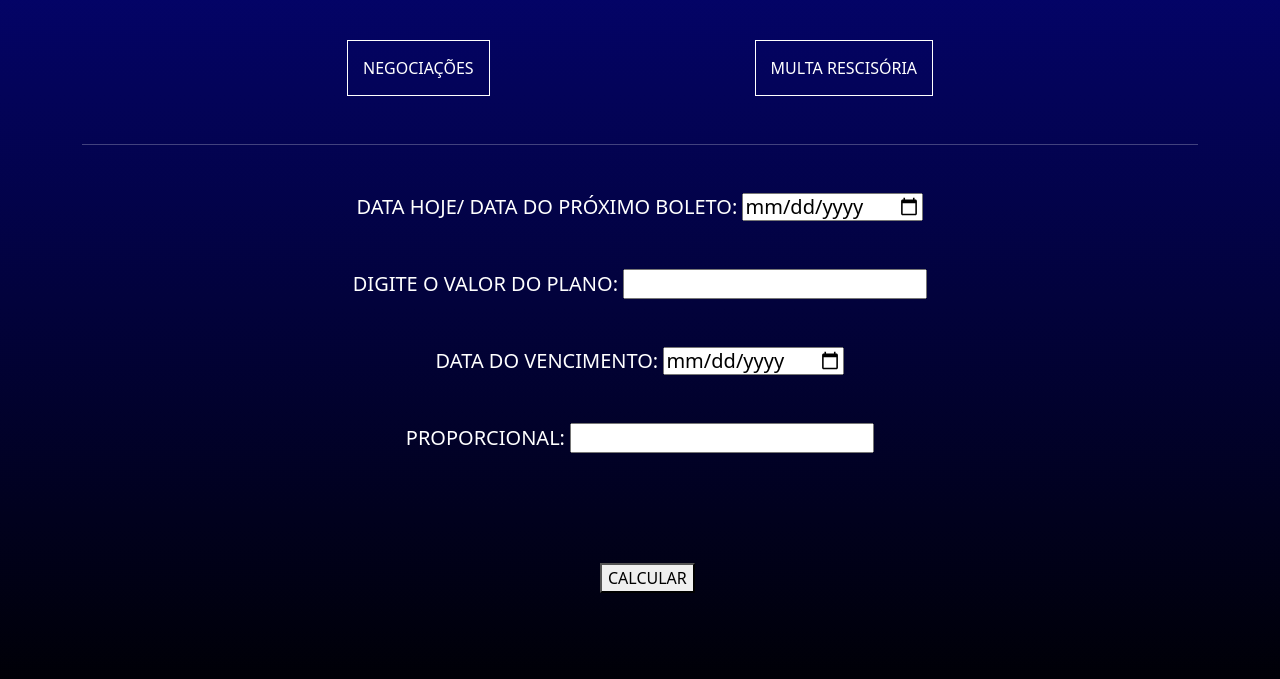
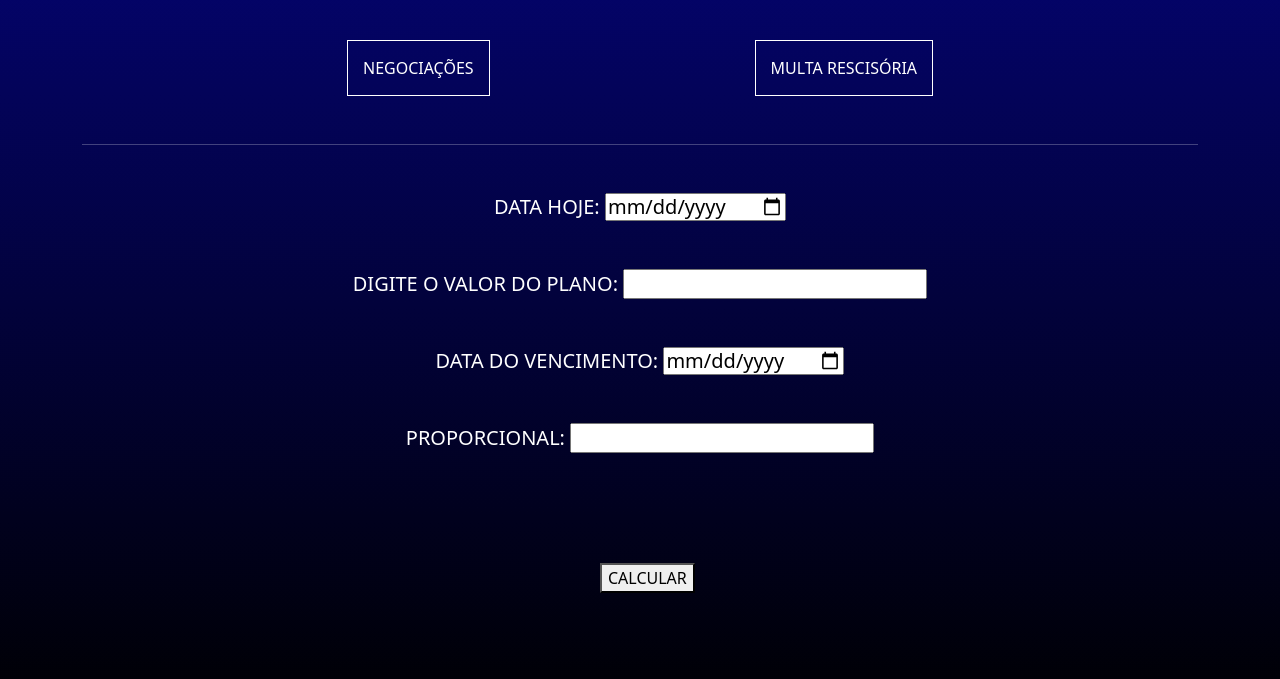
Before and after one commit to fabriciodev28/calculadoradejuros, a plain HTML site: page index.html in a window 1280 px wide. Shown: the part 121-800 px from the top of the page. Drawn offline with nearby package versions, Linux system fonts and the light colour scheme.

Commit message:
Update index.html

```diff
--- a/index.html
+++ b/index.html
@@ -20,7 +20,7 @@
         </div>
 
         <hr class="text-white">
-        <h5 class="text-white mt-5 text-center"> DATA HOJE/ DATA DO PRÓXIMO BOLETO: <input type="date" name="hoje" id="hoje"></h5>
+        <h5 class="text-white mt-5 text-center"> DATA HOJE: <input type="date" name="hoje" id="hoje"></h5>
         <h5 class="text-white mt-5 text-center"> DIGITE O VALOR DO PLANO:  <input type="number" name="valor" id="valor"></h5>
         <h5 class="text-white mt-5 text-center">DATA DO VENCIMENTO:  <input type="date" name="vencimento" id="vencimento"></h5>
         <h5 class="text-white mt-5 text-center">PROPORCIONAL: <input type="number" name="proporcional" id="proporcional"></h5>
```
